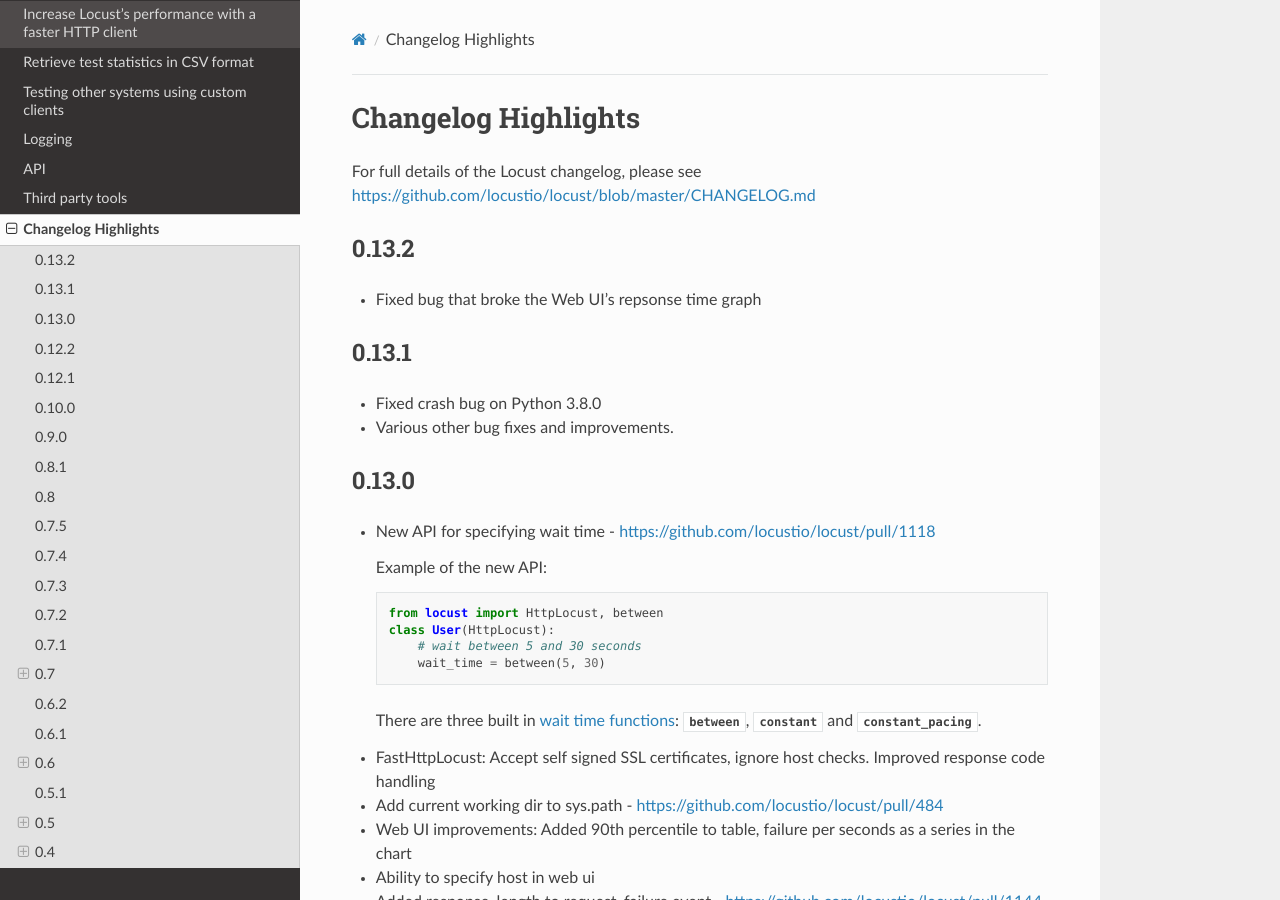
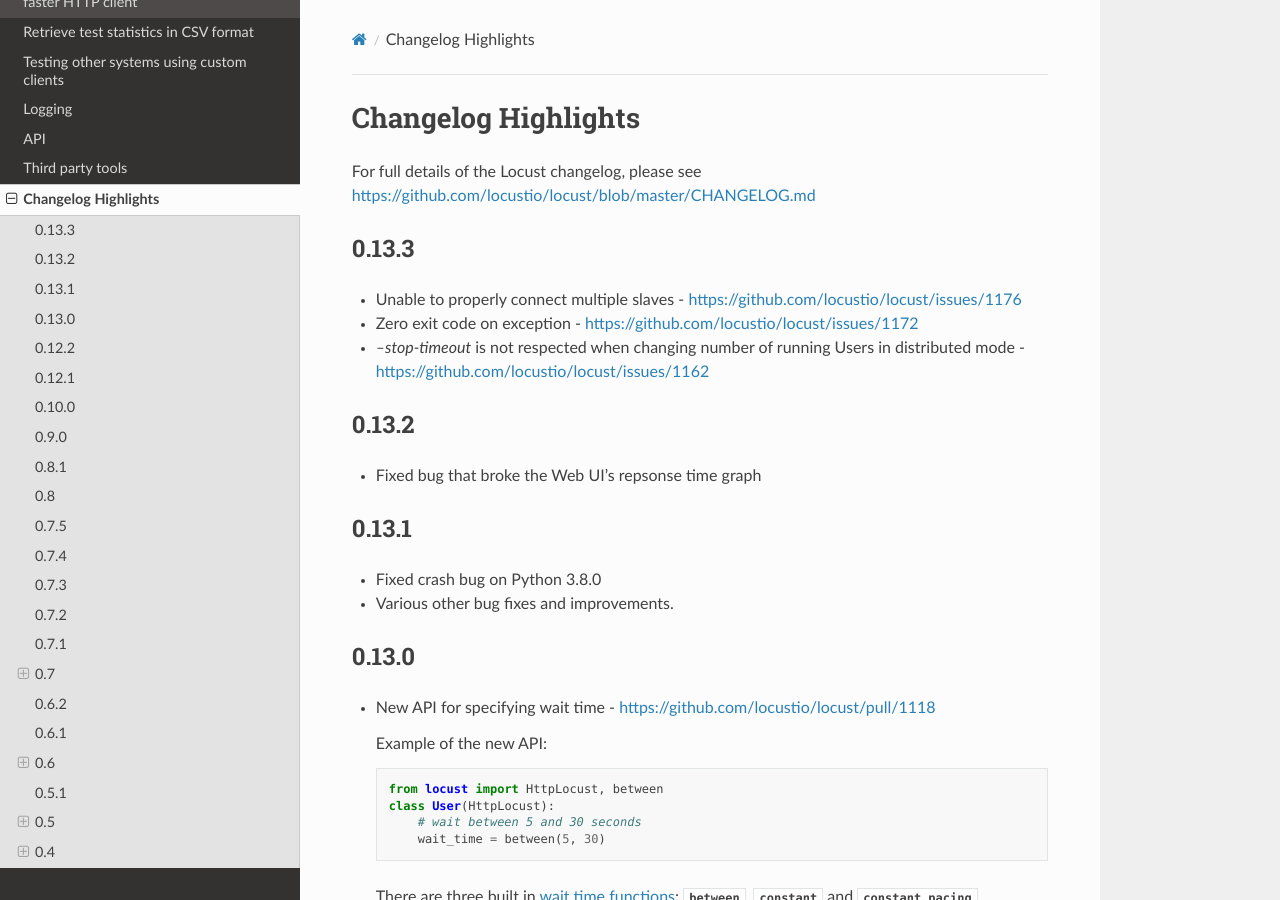
Before and after one commit to locustio/locust, a Sphinx documentation site: the page built from docs/changelog.rst, in a window 1280 px wide and 900 px high. Built offline with Sphinx 7.4.7 and the Read the Docs theme 2.0.0, drawn with Linux system fonts in a browser that asks for light colours; pages that are not in the unit, such as notebooks, are missing from menus.

Commit message:
Update to 0.13.3

```diff
--- a/docs/changelog.rst
+++ b/docs/changelog.rst
@@ -3,6 +3,13 @@
 ####################
 
 For full details of the Locust changelog, please see https://github.com/locustio/locust/blob/master/CHANGELOG.md
+
+0.13.3
+======
+
+* Unable to properly connect multiple slaves - https://github.com/locustio/locust/issues/1176
+* Zero exit code on exception - https://github.com/locustio/locust/issues/1172
+* `--stop-timeout` is not respected when changing number of running Users in distributed mode - https://github.com/locustio/locust/issues/1162
 
 0.13.2
 ======
--- a/locust/__init__.py
+++ b/locust/__init__.py
@@ -2,4 +2,4 @@
 from .exception import InterruptTaskSet, ResponseError, RescheduleTaskImmediately
 from .wait_time import between, constant, constant_pacing
 
-__version__ = "0.13.2"
+__version__ = "0.13.3"
```
Also changed, not shown: CHANGELOG.md (+35 -17 lines).
